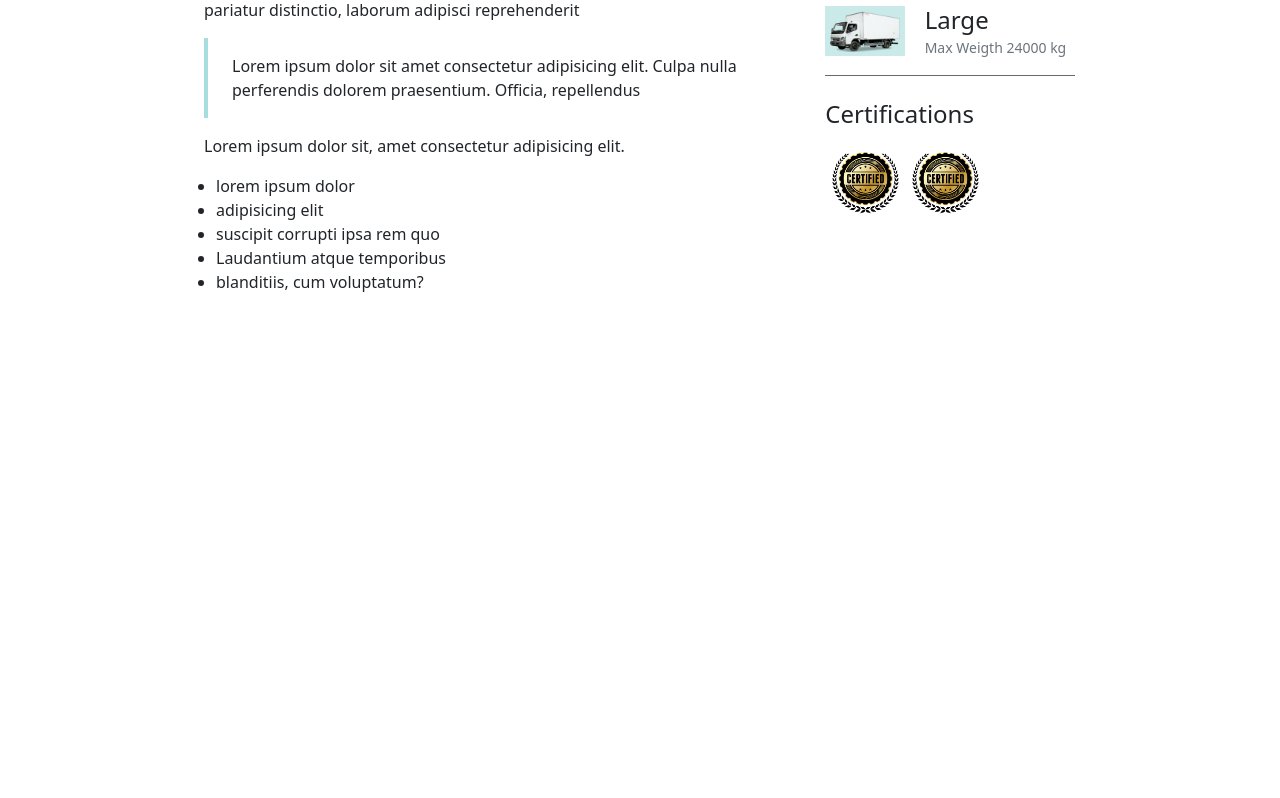
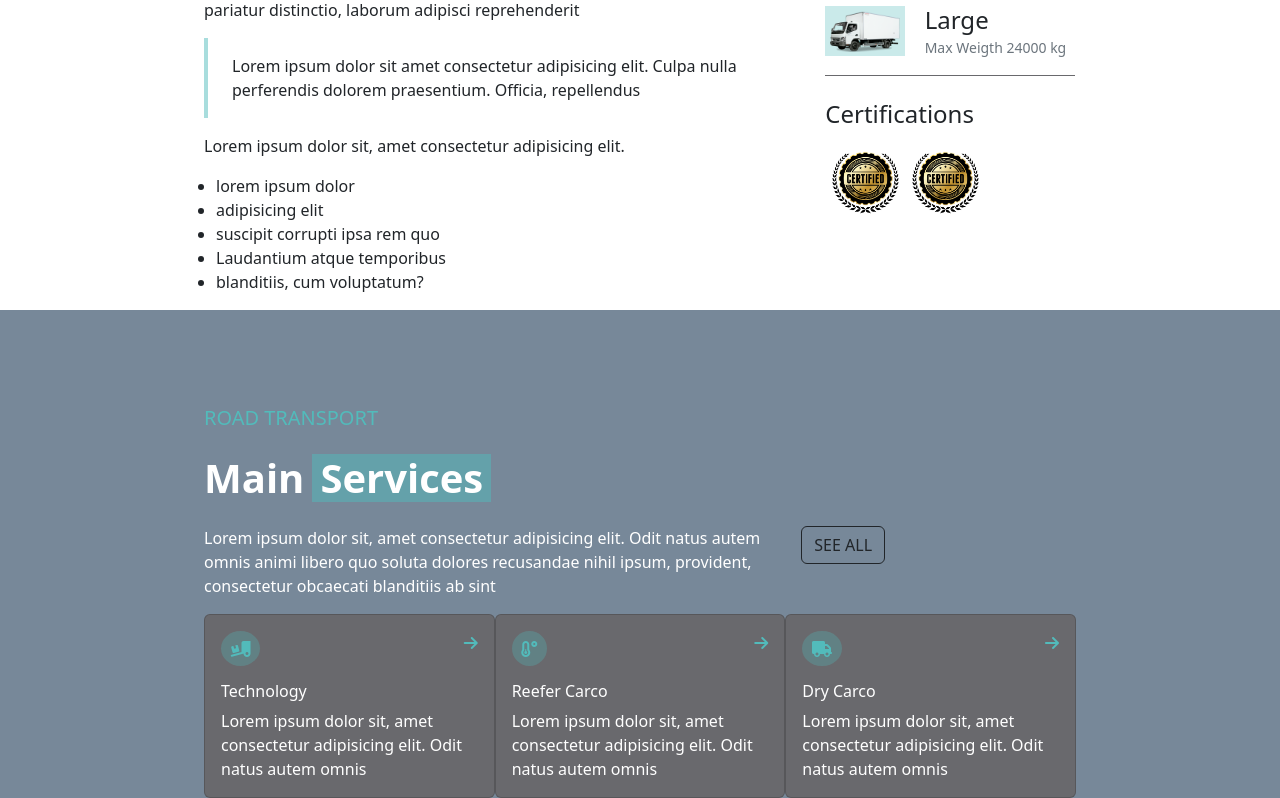
Before and after one commit to grossiValentina/proj-html-vuejs, a Vue app: page / in a window 1280 px wide. Shown: the part 1140-1938 px from the top of the page. Before the commit the page ends 1450 px from the top, so only its background shows below. Built offline with nearby package versions, Linux system fonts and the light colour scheme.

Commit message:
add: seconda sezione main

```diff
--- a/src/App.vue
+++ b/src/App.vue
@@ -1,18 +1,13 @@
 <script>
 import AppHeader from "./components/AppHeader.vue";
 import AppButton from "./components/AppButton.vue";
-import AppMain from "./components/AppMain.vue";
+import SectionMain1 from "./components/SectionMain1.vue";
+import SectionMain2 from "./components/SectionMain2.vue";
 import AppFooter from "./components/AppFooter.vue";
 import { store } from "./store.js";
 
 
 export default {
-  data() {
-    return {
-      store
-    };
-  },
-
 
 
   methods: {
@@ -23,7 +18,8 @@ export default {
   components :{
     AppHeader,
     AppButton,
-    AppMain,
+    SectionMain1,
+    SectionMain2,
     AppFooter,
 },
 }
@@ -33,7 +29,8 @@ export default {
 <template>
 <AppHeader />
 <AppButton />
-<AppMain />
+<SectionMain1/>
+<SectionMain2 />
 <AppFooter />
 
 
--- /dev/null
+++ b/src/components/SectionMain2.vue
@@ -0,0 +1,144 @@
+<script>
+
+import AppButtonTran from './AppButtonTran.vue';
+
+export default {
+    data(){
+        return{
+            card: [
+                {
+                    icon: "fa-truck-ramp-box",
+                    title: "Technology",
+                    content: "Lorem ipsum dolor sit, amet consectetur adipisicing elit. Odit natus autem omnis"
+                },
+                {
+                    icon: "fa-temperature-low",
+                    title: "Reefer Carco",
+                    content: "Lorem ipsum dolor sit, amet consectetur adipisicing elit. Odit natus autem omnis"
+                },
+                {
+                    icon: "fa-truck",
+                    title: "Dry Carco",
+                    content: "Lorem ipsum dolor sit, amet consectetur adipisicing elit. Odit natus autem omnis"
+                },
+            ]
+
+        }
+    },
+
+    components: { AppButtonTran }
+}
+</script>
+
+
+<template>
+    <section class="wrapper">
+        <div class="container">
+
+            <h5 class="pb-3">ROAD TRANSPORT</h5>
+            <div class="d-flex">
+                <h2 class="pe-2">Main</h2>
+                <h2 class="title-bg px-2">Services</h2>
+            </div>
+
+            <div class="row">
+
+                <!-- colonna paragrafo  -->
+                <div class="col-8">
+                    <div>
+                        <p class="pt-3">Lorem ipsum dolor sit, amet consectetur adipisicing elit. Odit natus autem omnis
+                            animi libero quo soluta dolores recusandae nihil ipsum, provident, consectetur obcaecati
+                            blanditiis ab sint </p>
+                    </div>
+                </div>
+
+                <!-- colonna bottone riutilizzabile  -->
+                <div class="col-4 pt-3">
+                    <AppButtonTran buttonText="SEE ALL" />
+                </div>
+
+            </div>
+
+            <!-- cards main services  -->
+            <div class="d-flex justify-content-between">
+
+                <div v-for="item in card" class="card" style="width: 19rem;">
+                    <div class="card-body">
+                        <div class="d-flex justify-content-between">
+                            <i :class="item.icon + ' fa-solid'" class="icon"></i>
+                            <a href=""><i class="arrow fa-solid fa-arrow-right"></i></a>
+                        </div>
+
+                        <h6 class="card-title pt-3">{{ item.title }}</h6>
+                        <p class="card-text">{{ item.content }}</p>
+                    </div>
+                </div>
+            </div>
+
+                <!-- <div class="card" style="width: 19rem;">
+                    <div class="card-body">
+                        <i class="fa-solid fa-temperature-low"></i>
+                        <h6 class="card-title">titolo</h6>
+                        <p class="card-text">paragrafo</p>
+                    </div>
+                </div>
+
+                <div class="card" style="width: 19rem;">
+                    <div class="card-body">
+                        <i class="fa-solid fa-truck"></i>
+                        <h6 class="card-title">titolo</h6>
+                        <p class="card-text">paragrafo</p>
+                    </div>
+                </div>-->
+
+
+
+
+        </div>
+    </section>
+</template>
+
+
+<style scoped lang="scss">
+@use "./style/partials/variables" as *;
+@use "./style/general.scss";
+
+.wrapper {
+    width: 100%;
+    background-color: lightslategray;
+    padding-top: 6rem;
+}
+
+h2 {
+    color: $White;
+}
+
+;
+
+.title-bg {
+    background-color: rgba($FountainBlue, 0.5);
+    color: $White;
+}
+
+;
+
+p {
+    color: $White;
+};
+
+.card{
+    background-color: $MidGray;
+    h6{
+        color: $White;
+    };
+    .icon{
+        color: $FountainBlue;
+        background-color: rgba($FountainBlue, 0.3);
+        padding: .6rem;
+        border-radius: 50%;
+    };
+    .arrow{
+       color: $FountainBlue;
+    }
+}
+</style>a
```
Also changed, not shown: src/components/SectionMain1.vue (renamed from src/components/AppMain.vue).
